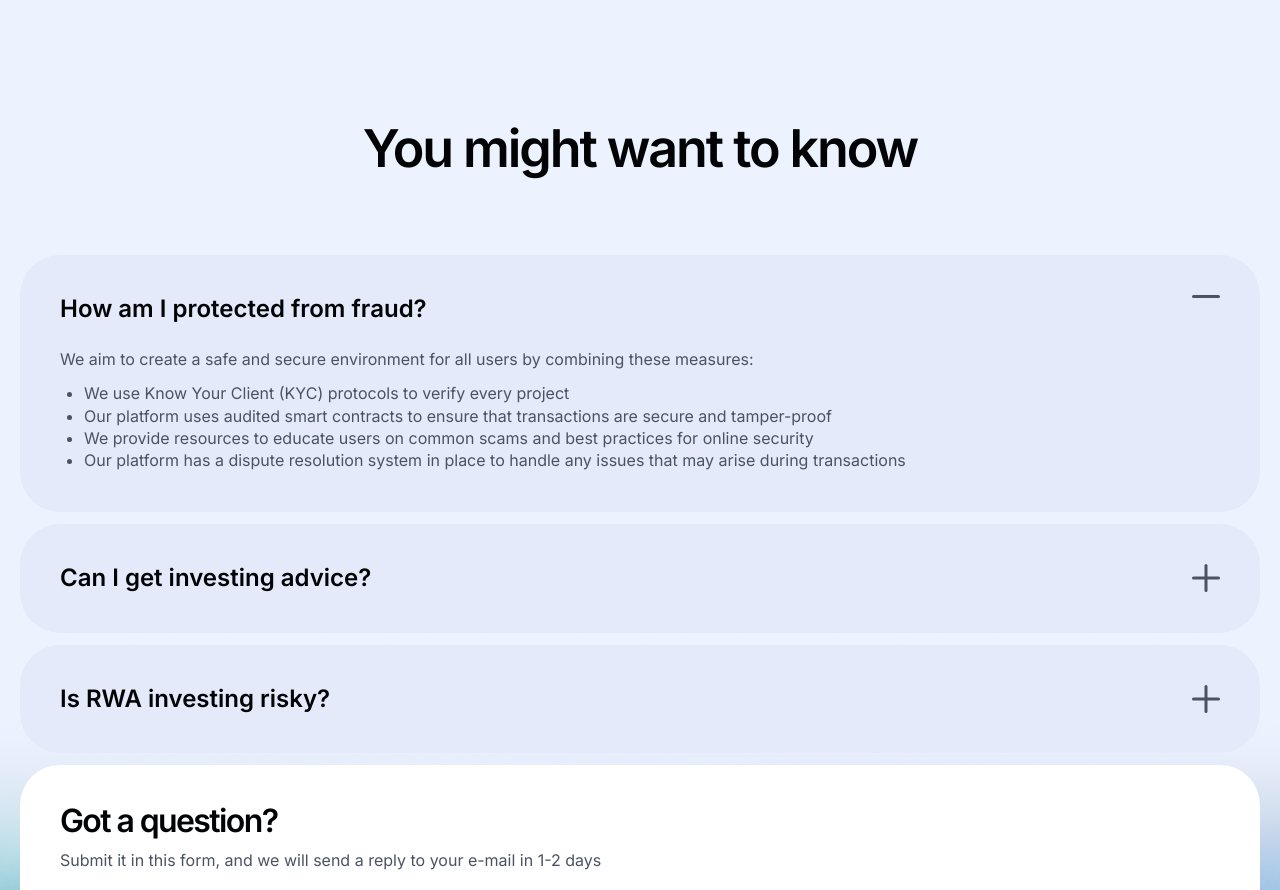
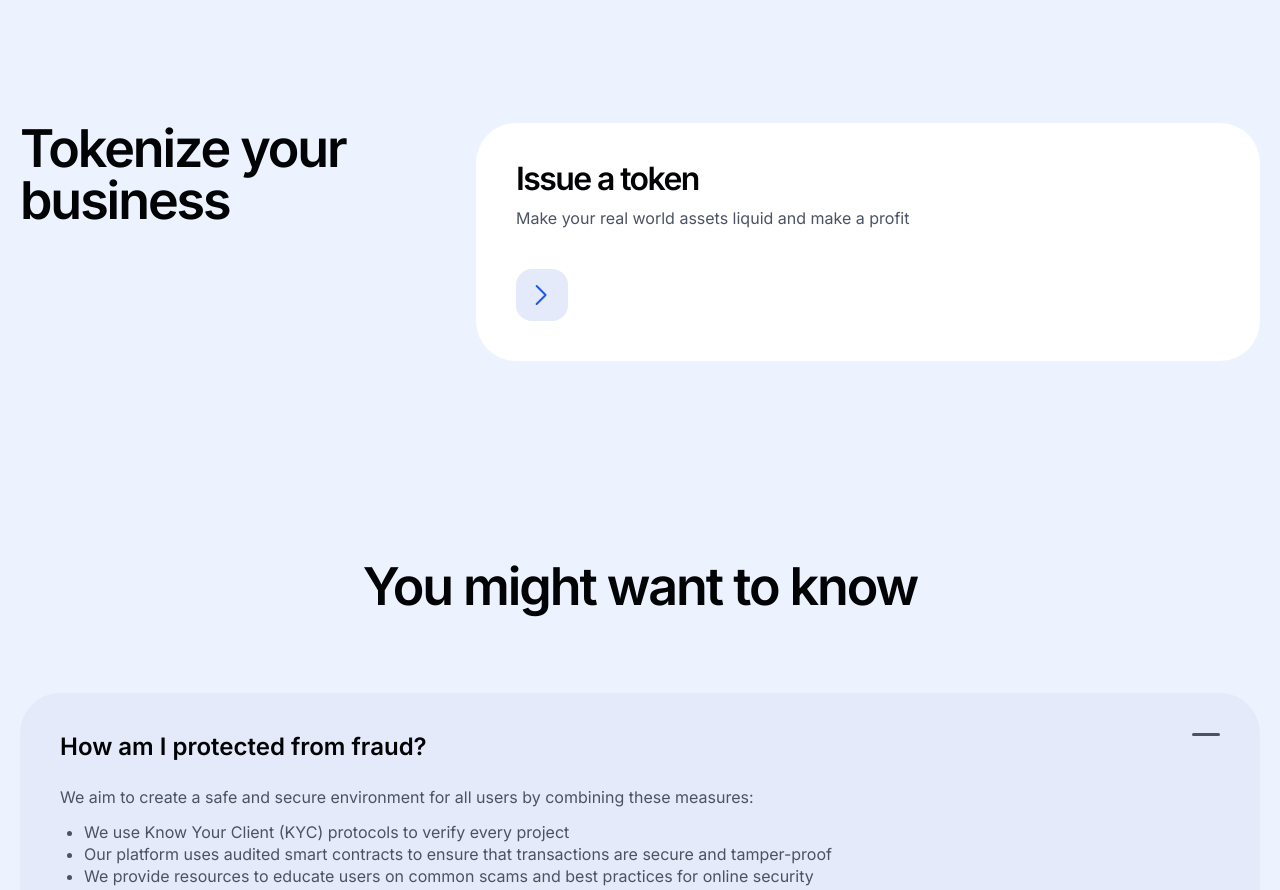
Before and after one commit to digitalsoupteam/rwa-platform-frontend, a Next.js app: page / in a window 1280 px wide. Shown: the part 5760-6650 px from the top of the page. Built offline with nearby package versions, Linux system fonts and the light colour scheme.

Commit message:
Add "Tokenize your business" to homepage

```diff
--- a/src/app/page.tsx
+++ b/src/app/page.tsx
@@ -153,6 +153,9 @@ const Home: FC = () => {
           </Button>
         </Wrapper>
       </section>
+      <section>
+        <Wrapper></Wrapper>
+      </section>
       <section className={'mb-25 md:mb-50'}>
         <Wrapper>
           <Title className={'text-center mb-10 md:mb-20'} size={'lg'} level={2}>
@@ -185,16 +188,36 @@ const Home: FC = () => {
           <div className={'grid gap-3 mb-6 md:mb-5 md:gap-5 sm:grid-cols-2 lg:grid-cols-3 xl:grid-cols-4'}>
             {projects &&
               projects.length > 0 &&
-              projects.slice(0,4).map((project) => (
-                <ProjectCard project={project} key={'rdy2earn' + project.id} />
-              ))}
+              projects.slice(0, 4).map(project => <ProjectCard project={project} key={'rdy2earn' + project.id} />)}
           </div>
           <Button className={'w-full'} visualType={'secondary'} href={'#'}>
             See 999 more projects
           </Button>
         </Wrapper>
       </section>
-      <HowToStart/>
+      <HowToStart />
+      <section className={'mb-25 md:mb-50'}>
+        <Wrapper>
+          <div className={'grid-cols-[min-content_1fr] justify-between gap-5 md:grid lg:grid-cols-[min-content_784px]'}>
+            <Title className={'mb-10'} size={'lg'} level={2}>
+              Tokenize&nbsp;your business
+            </Title>
+            <Card size={'xl'}>
+              <Title className={'mb-3'} size={'md'} level={4}>
+                Issue a token
+              </Title>
+              <p className={'text-grey-dark text-base/[1.4] mb-10'}>
+                Make your real world assets liquid and make a profit
+              </p>
+              <span
+                className={
+                  'inline-flex items-center justify-center bg-grey-light size-13 rounded-2xl before:size-9 before:bg-blue before:mask-[url(/icons/tick.svg)] before:mask-contain'
+                }
+              />
+            </Card>
+          </div>
+        </Wrapper>
+      </section>
       <FAQ />
     </>
   );
```
Also changed, not shown: public/icons/tick.svg (added).
